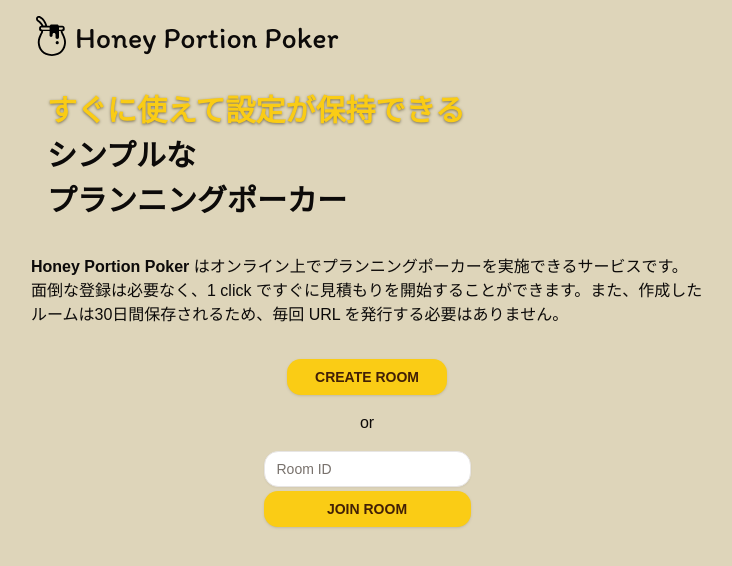
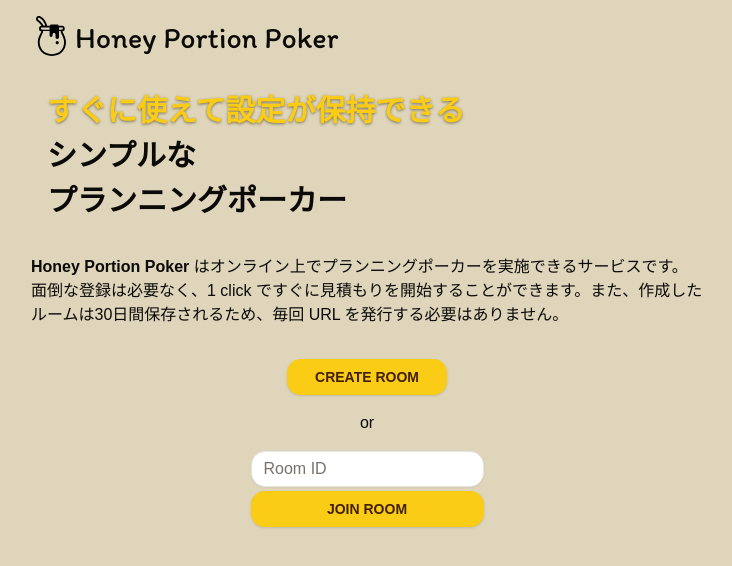
Before and after one commit to harusame0616/honey-portion-porker, a Next.js app in the folder web/: page / in a window 1280 px wide. Shown: the top 566 px of the page, without its empty margins (273-1005 px from the left). Built offline with nearby package versions, Linux system fonts and the light colour scheme.

Commit message:
input 系のテキストサイズ変更

```diff
--- a/web/src/components/ui/input.tsx
+++ b/web/src/components/ui/input.tsx
@@ -11,7 +11,7 @@
       <input
         type={type}
         className={cn(
-          "flex h-9 w-full rounded-md border border-input bg-transparent px-3 py-1 text-sm shadow-sm transition-colors file:border-0 file:bg-transparent file:text-sm file:font-medium file:text-foreground placeholder:text-muted-foreground focus-visible:outline-none focus-visible:ring-1 focus-visible:ring-ring disabled:cursor-not-allowed disabled:opacity-50 bg-white",
+          "flex h-9 w-full rounded-md border border-input bg-transparent px-3 py-1 shadow-sm transition-colors file:border-0 file:bg-transparent file:font-medium file:text-foreground placeholder:text-muted-foreground focus-visible:outline-none focus-visible:ring-1 focus-visible:ring-ring disabled:cursor-not-allowed disabled:opacity-50 bg-white",
           className
         )}
         ref={ref}
--- a/web/src/components/ui/textarea.tsx
+++ b/web/src/components/ui/textarea.tsx
@@ -10,7 +10,7 @@
     return (
       <textarea
         className={cn(
-          "flex min-h-[60px] w-full rounded-md border border-input bg-transparent px-3 py-2 text-sm shadow-sm placeholder:text-muted-foreground focus-visible:outline-none focus-visible:ring-1 focus-visible:ring-ring disabled:cursor-not-allowed disabled:opacity-50 bg-white",
+          "flex min-h-[60px] w-full rounded-md border border-input bg-transparent px-3 py-2 shadow-sm placeholder:text-muted-foreground focus-visible:outline-none focus-visible:ring-1 focus-visible:ring-ring disabled:cursor-not-allowed disabled:opacity-50 bg-white",
           className
         )}
         ref={ref}
```
